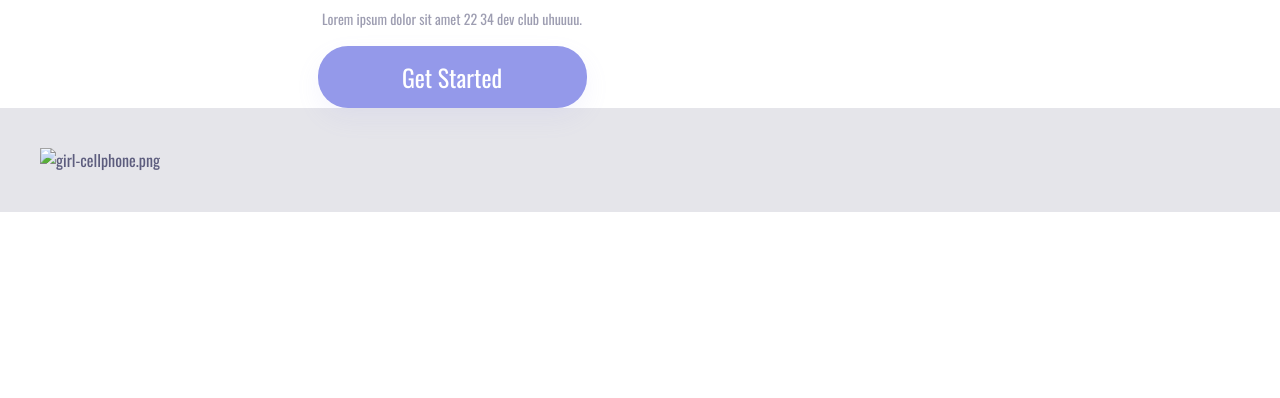
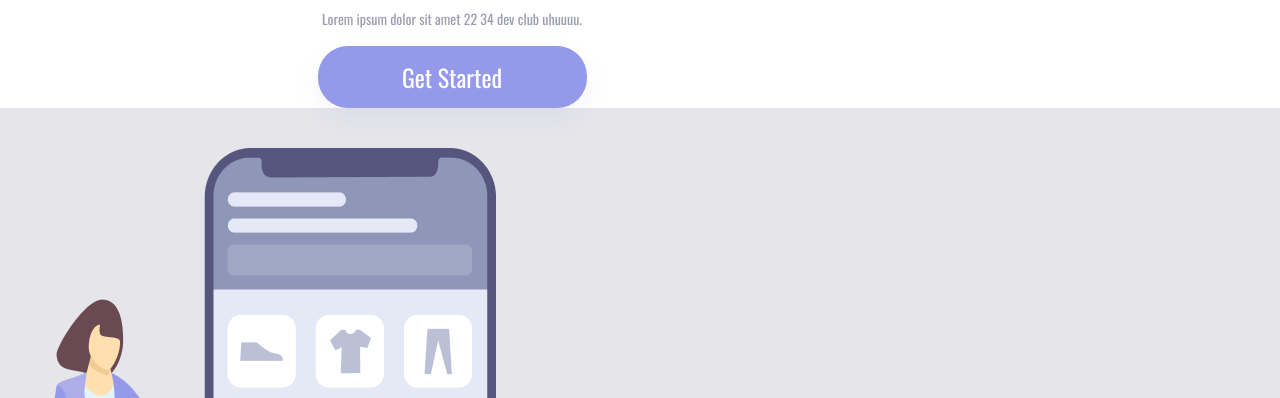
Before and after one commit to clesiocosta46/easy-shopping, a plain HTML site: page index.html in a window 1280 px wide. Shown: the part 402-800 px from the top of the page. Drawn offline with nearby package versions, Linux system fonts and the light colour scheme.

Commit message:
Update index.html

```diff
--- a/index.html
+++ b/index.html
@@ -25,7 +25,7 @@
                 <a>About</a>
                 <a>Contat</a>
             </header>
-            <img src="./assets/girlCellphone.png" alt="girl-cellphone.png">
+            <img src="girlCellphone.png" alt="girl-cellphone.png">
         </section>
     </div>
 </body>
```
